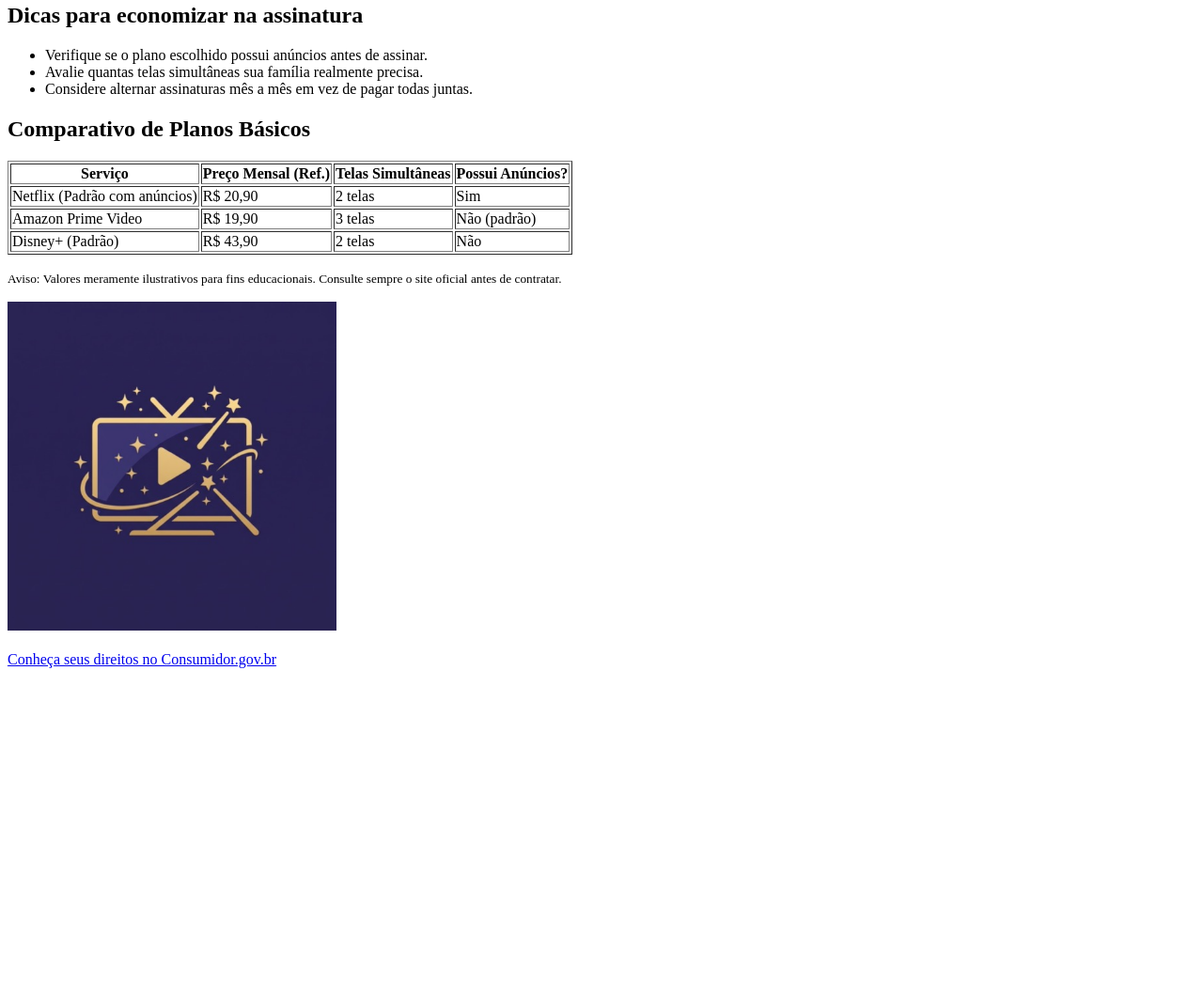
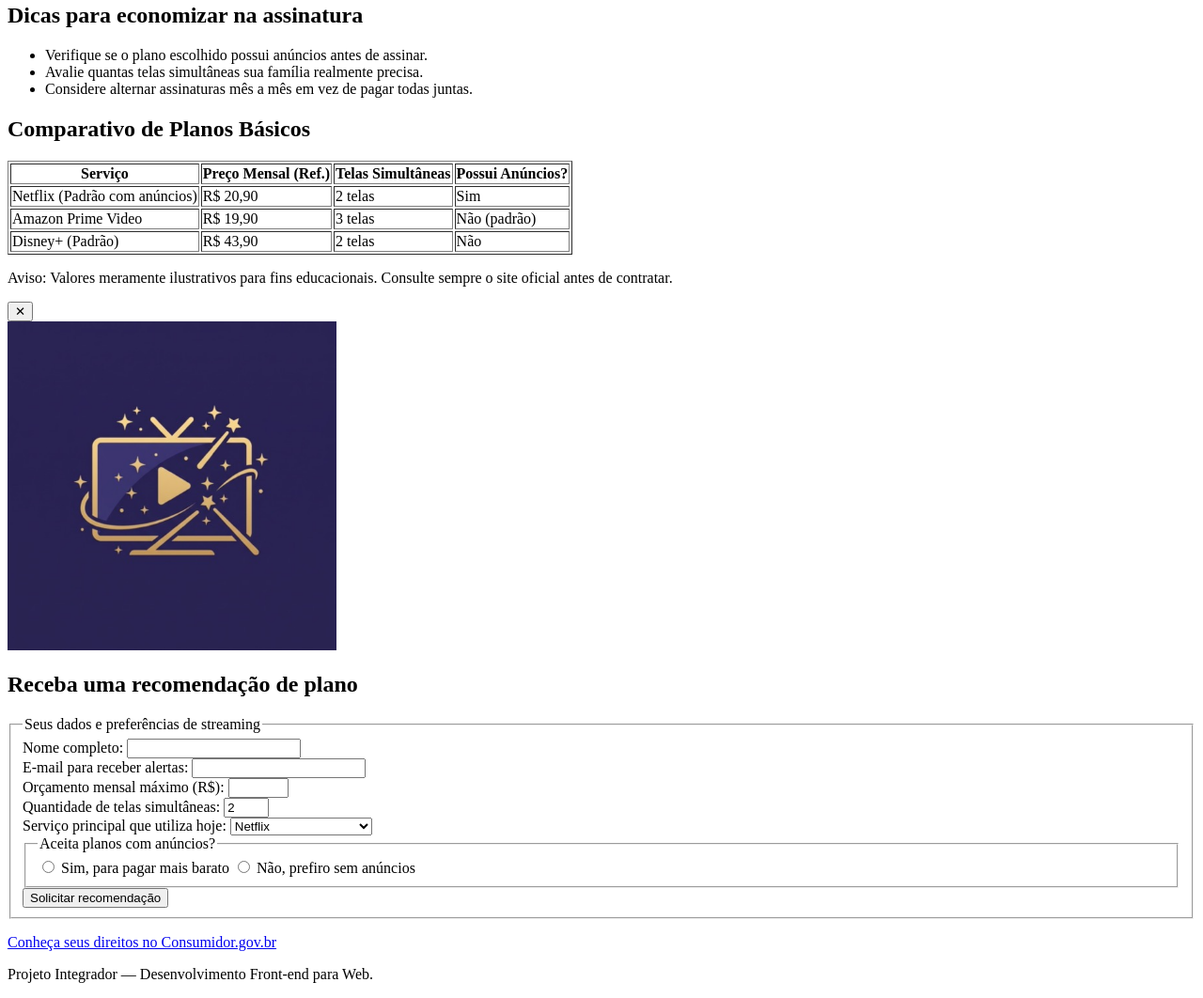
Before and after one commit to ViniciusCarvalhoDePaiva/projeto-integrador-frontend-vinicius, a plain HTML site: page index.html in a window 1280 px wide. Shown: the part 115-1177 px from the top of the page at 94% size. Before the commit the page ends 834 px from the top, so only its background shows below. Drawn offline with Linux system fonts and the light colour scheme.

Commit message:
feat: refatora HTML semântico e adiciona formulário

```diff
--- a/index.html
+++ b/index.html
@@ -7,29 +7,35 @@
 </head>
 <body>
 
-    <!-- Título principal do projeto -->
+    <header>
         <h1>Comparador de Planos de Streaming</h1>
+        <p>Este site tem como objetivo ajudar consumidores a comparar preços, recursos e condições dos principais serviços de streaming disponíveis no Brasil de forma simples e transparente.</p>
+    </header>
 
-    <!-- Parágrafo descrevendo o objetivo -->
-    <p>Este site tem como objetivo ajudar consumidores a comparar preços, recursos e condições dos principais serviços de streaming disponíveis no Brasil de forma simples e transparente.</p>
-
-    <!-- Lista com 3 dicas relacionadas ao tema -->
+    <main>
+        <!-- Seção 1: Dicas -->
+        <section>
             <h2>Dicas para economizar na assinatura</h2>
             <ul>
                 <li>Verifique se o plano escolhido possui anúncios antes de assinar.</li>
                 <li>Avalie quantas telas simultâneas sua família realmente precisa.</li>
                 <li>Considere alternar assinaturas mês a mês em vez de pagar todas juntas.</li>
             </ul>
+        </section>
 
-    <!-- Tabela comparativa com dados do tema -->
+        <!-- Seção 2: Tabela Comparativa e Logo -->
+        <section>
             <h2>Comparativo de Planos Básicos</h2>
             <table border="1">
+                <thead>
                     <tr>
                         <th>Serviço</th>
                         <th>Preço Mensal (Ref.)</th>
                         <th>Telas Simultâneas</th>
                         <th>Possui Anúncios?</th>
                     </tr>
+                </thead>
+                <tbody>
                     <tr>
                         <td>Netflix (Padrão com anúncios)</td>
                         <td>R$ 20,90</td>
@@ -48,17 +54,75 @@
                         <td>2 telas</td>
                         <td>Não</td>
                     </tr>
+                </tbody>
             </table>
 
-    <p><small>Aviso: Valores meramente ilustrativos para fins educacionais. Consulte sempre o site oficial antes de contratar.</small></p>
+            <div>
+                <p>Aviso: Valores meramente ilustrativos para fins educacionais. Consulte sempre o site oficial antes de contratar.</p>
+                <!-- Botão de ícone do Desafio Extra com aria-label -->
+                <button type="button" aria-label="Fechar aviso de valores ilustrativos">✕</button>
+            </div>
 
-    <!-- Imagem referenciada por caminho relativo -->
-    <img src="assets/images/streaming.jpg" alt="Sala de estar com televisão exibindo tela de filmes e séries" width="350">
+            <img src="assets/images/streaming.jpg" alt="Logo minimalista do Comparador de Planos de Streaming com ícone de TV, botão de play e estrelas mágicas" width="350">
+        </section>
 
-    <br><br>
+        <!-- Seção 3: Formulário de Recomendação -->
+        <section>
+            <h2>Receba uma recomendação de plano</h2>
+            <form action="#" method="post">
+                <fieldset>
+                    <legend>Seus dados e preferências de streaming</legend>
 
-    <!-- Link externo relevante -->
-    <a href="https://www.consumidor.gov.br" target="_blank" rel="noopener noreferrer">Conheça seus direitos no Consumidor.gov.br</a>
+                    <div>
+                        <label for="nome">Nome completo:</label>
+                        <input type="text" id="nome" name="nome" required>
+                    </div>
+
+                    <div>
+                        <label for="email">E-mail para receber alertas:</label>
+                        <input type="email" id="email" name="email" required>
+                    </div>
+
+                    <div>
+                        <label for="orcamento">Orçamento mensal máximo (R$):</label>
+                        <input type="number" id="orcamento" name="orcamento" min="15" max="200" step="5" required>
+                    </div>
+
+                    <div>
+                        <label for="telas">Quantidade de telas simultâneas:</label>
+                        <input type="number" id="telas" name="telas" min="1" max="6" value="2">
+                    </div>
+
+                    <div>
+                        <label for="servico-atual">Serviço principal que utiliza hoje:</label>
+                        <select id="servico-atual" name="servico-atual">
+                            <option value="netflix">Netflix</option>
+                            <option value="prime">Amazon Prime Video</option>
+                            <option value="disney">Disney+</option>
+                            <option value="max">Max</option>
+                            <option value="nenhum">Nenhum no momento</option>
+                        </select>
+                    </div>
+
+                    <fieldset>
+                        <legend>Aceita planos com anúncios?</legend>
+                        <input type="radio" id="anuncios-sim" name="aceita-anuncios" value="sim" required>
+                        <label for="anuncios-sim">Sim, para pagar mais barato</label>
+
+                        <input type="radio" id="anuncios-nao" name="aceita-anuncios" value="nao">
+                        <label for="anuncios-nao">Não, prefiro sem anúncios</label>
+                    </fieldset>
+
+                    <button type="submit">Solicitar recomendação</button>
+                </fieldset>
+            </form>
+        </section>
+    </main>
+
+    <footer>
+        <p><a href="https://www.consumidor.gov.br" target="_blank" rel="noopener noreferrer">Conheça seus direitos no Consumidor.gov.br</a></p>
+        <p>Projeto Integrador — Desenvolvimento Front-end para Web.</p>
+    </footer>
 
 </body>
 </html>
```
Lines whose indentation alone changed are shown as unchanged.
